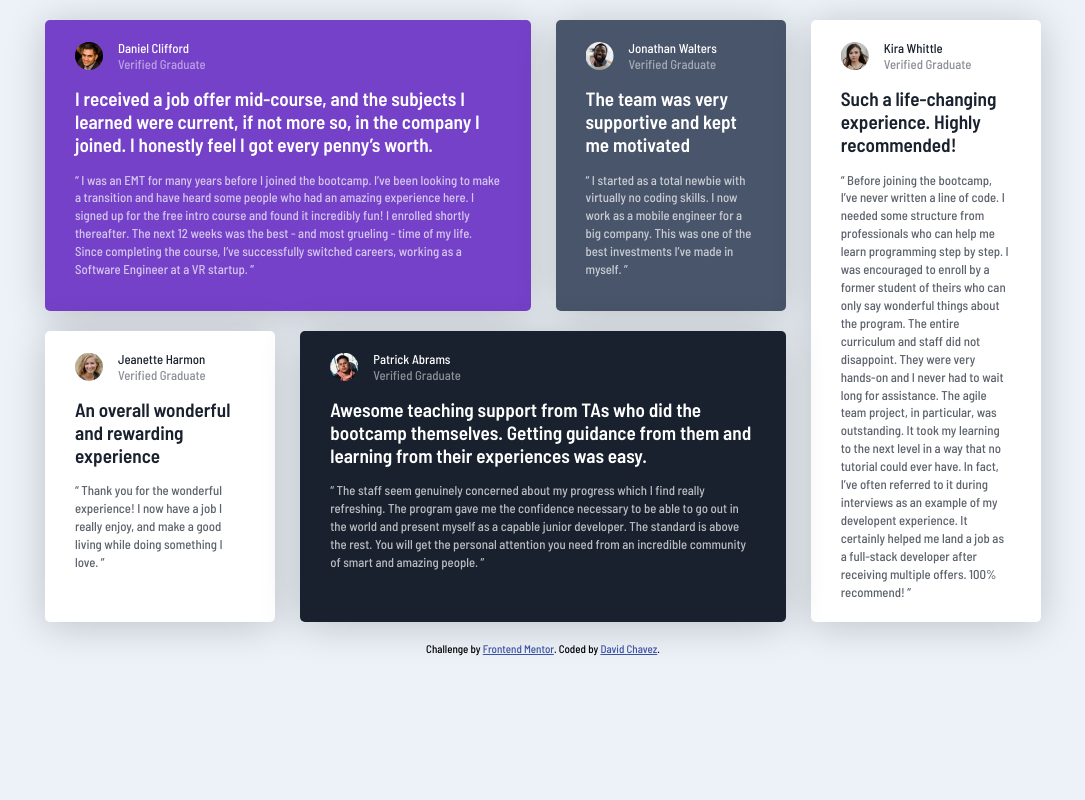
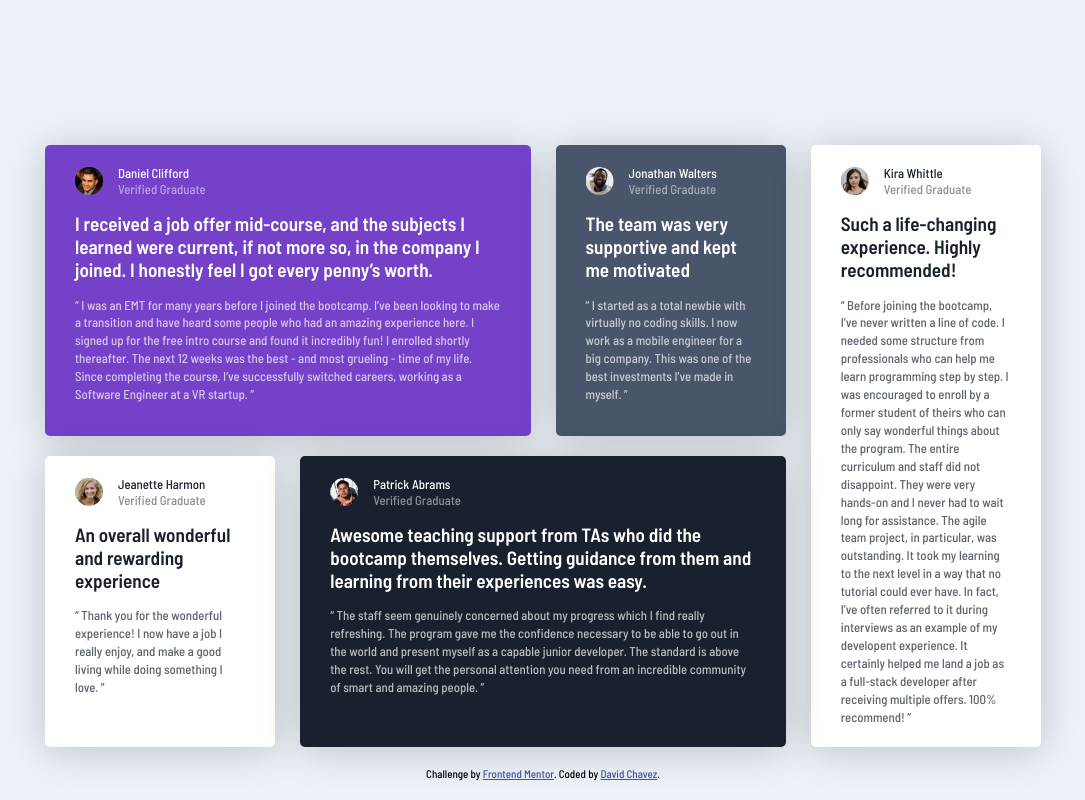
Before and after one commit to codeDavidC/testimonials-grid-section, a plain HTML site: page index.html in a window 1280 px wide. Shown: the whole page, without its empty margins (97-1182 px from the left). Drawn offline with Linux system fonts and the light colour scheme.

Commit message:
margin changes

```diff
--- a/styles.css
+++ b/styles.css
@@ -120,6 +120,7 @@ main {
 }
 
 .attribution {
+    margin-bottom: 10px;
     font-size: 11px;
     text-align: center;
 }
@@ -143,6 +144,7 @@ main {
 
 @media screen and (min-width: 1024px) {
     main {
+        margin-top: 145px;
         max-width: 996px;
         grid-template-columns: repeat(4, 1fr);
         grid-template-rows: repeat(2, 1fr);
```
